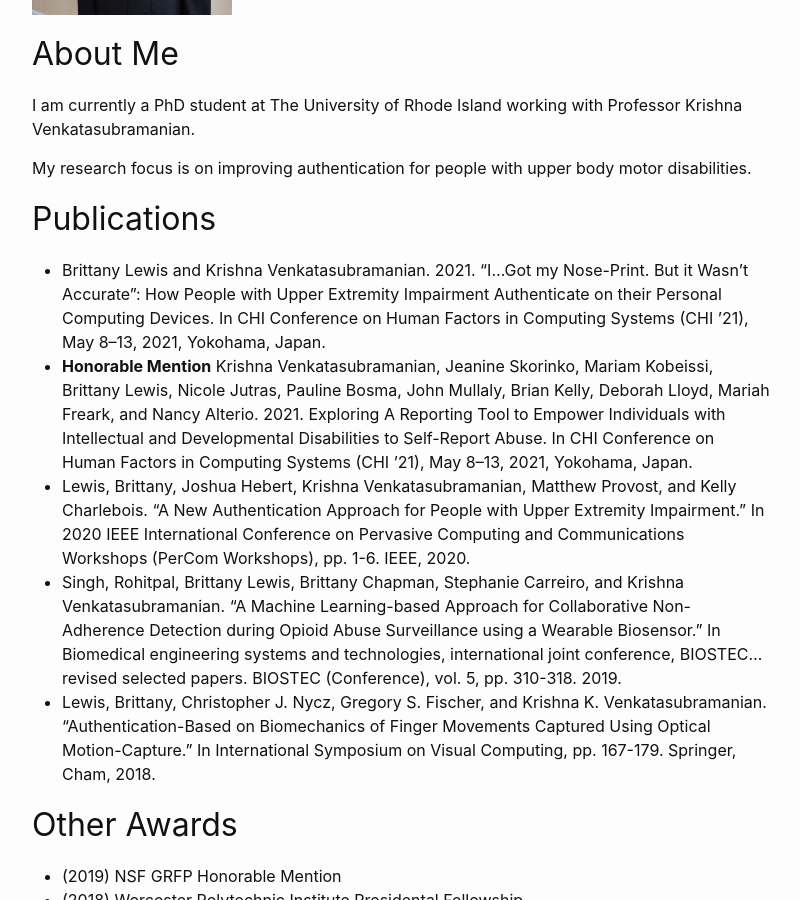
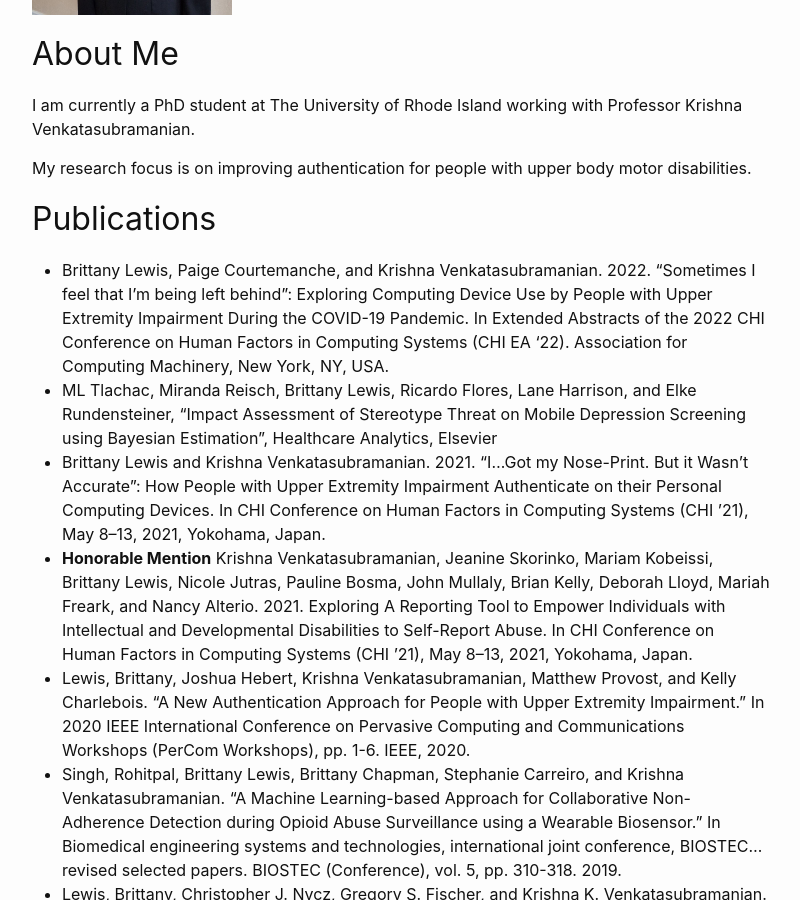
Before and after one commit to bgradel/website, a Jekyll site: the page built from index.md, in a window 1280 px wide and 900 px high, scrolled down 345 px. Shown: the whole window, without its empty margins (238-1038 px from the left). Built offline with Jekyll 4.4.1, drawn with Linux system fonts in a browser that asks for light colours.

Commit message:
Update index.md

```diff
--- a/index.md
+++ b/index.md
@@ -15,6 +15,8 @@ My research focus is on improving authentication for people with upper body moto
 
 # Publications
 
+- Brittany Lewis, Paige Courtemanche, and Krishna Venkatasubramanian. 2022. “Sometimes I feel that I’m being left behind”: Exploring Computing Device Use by People with Upper Extremity Impairment During the COVID-19 Pandemic. In Extended Abstracts of the 2022 CHI Conference on Human Factors in Computing Systems (CHI EA '22). Association for Computing Machinery, New York, NY, USA.
+- ML Tlachac, Miranda Reisch, Brittany Lewis, Ricardo Flores, Lane Harrison, and Elke Rundensteiner, “Impact Assessment of Stereotype Threat on Mobile Depression Screening using Bayesian Estimation”, Healthcare Analytics, Elsevier
 - Brittany Lewis and Krishna Venkatasubramanian. 2021. “I...Got my Nose-Print. But it Wasn’t Accurate”: How People with Upper Extremity Impairment Authenticate on their Personal Computing Devices. In CHI Conference on Human Factors in Computing Systems (CHI ’21), May 8–13, 2021, Yokohama, Japan.
 - **Honorable Mention** Krishna Venkatasubramanian, Jeanine Skorinko, Mariam Kobeissi, Brittany Lewis, Nicole Jutras, Pauline Bosma, John Mullaly, Brian Kelly, Deborah Lloyd, Mariah Freark, and Nancy Alterio. 2021. Exploring A Reporting Tool to Empower Individuals with Intellectual and Developmental Disabilities to Self-Report Abuse. In CHI Conference on Human Factors in Computing Systems (CHI ’21), May 8–13, 2021, Yokohama, Japan.
 - Lewis, Brittany, Joshua Hebert, Krishna Venkatasubramanian, Matthew Provost, and Kelly Charlebois. "A New Authentication Approach for People with Upper Extremity Impairment." In 2020 IEEE International Conference on Pervasive Computing and Communications Workshops (PerCom Workshops), pp. 1-6. IEEE, 2020.
```
